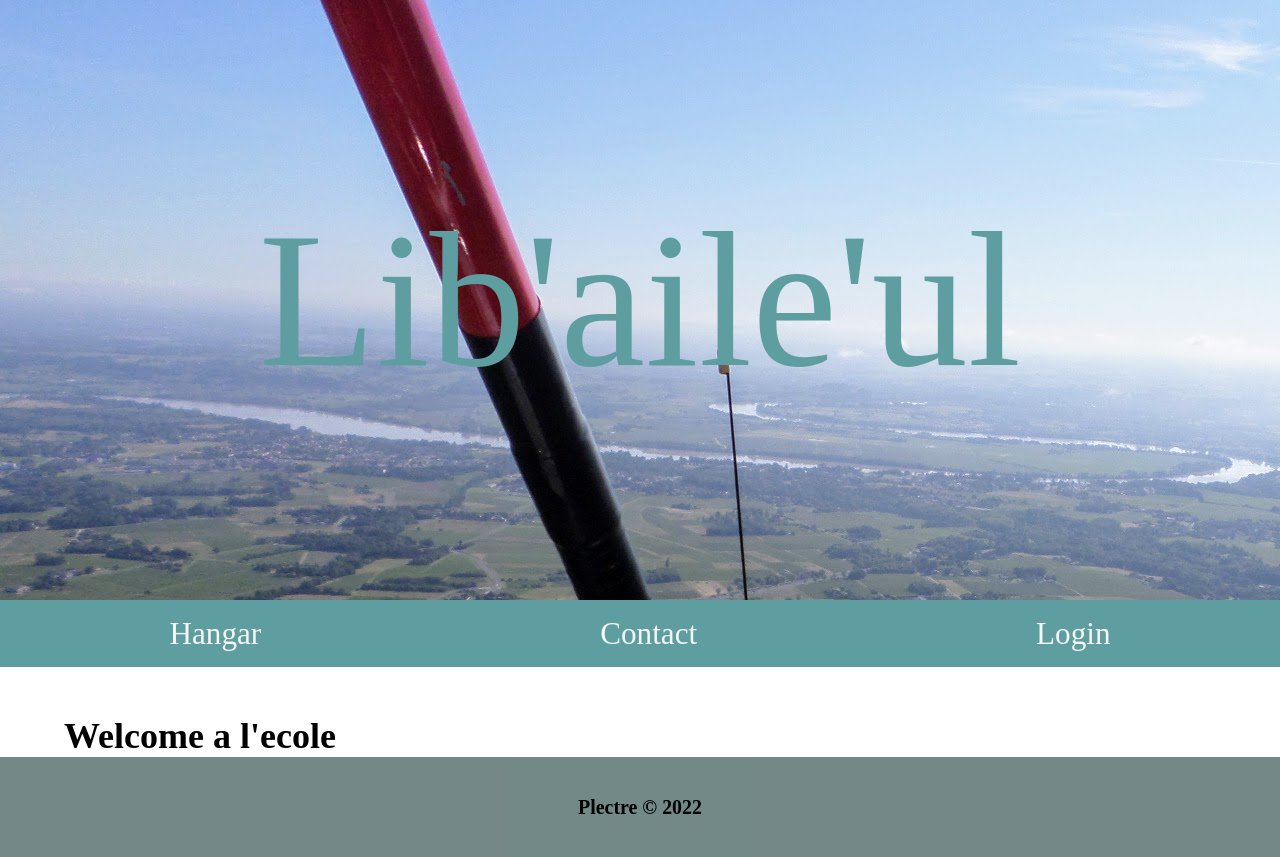
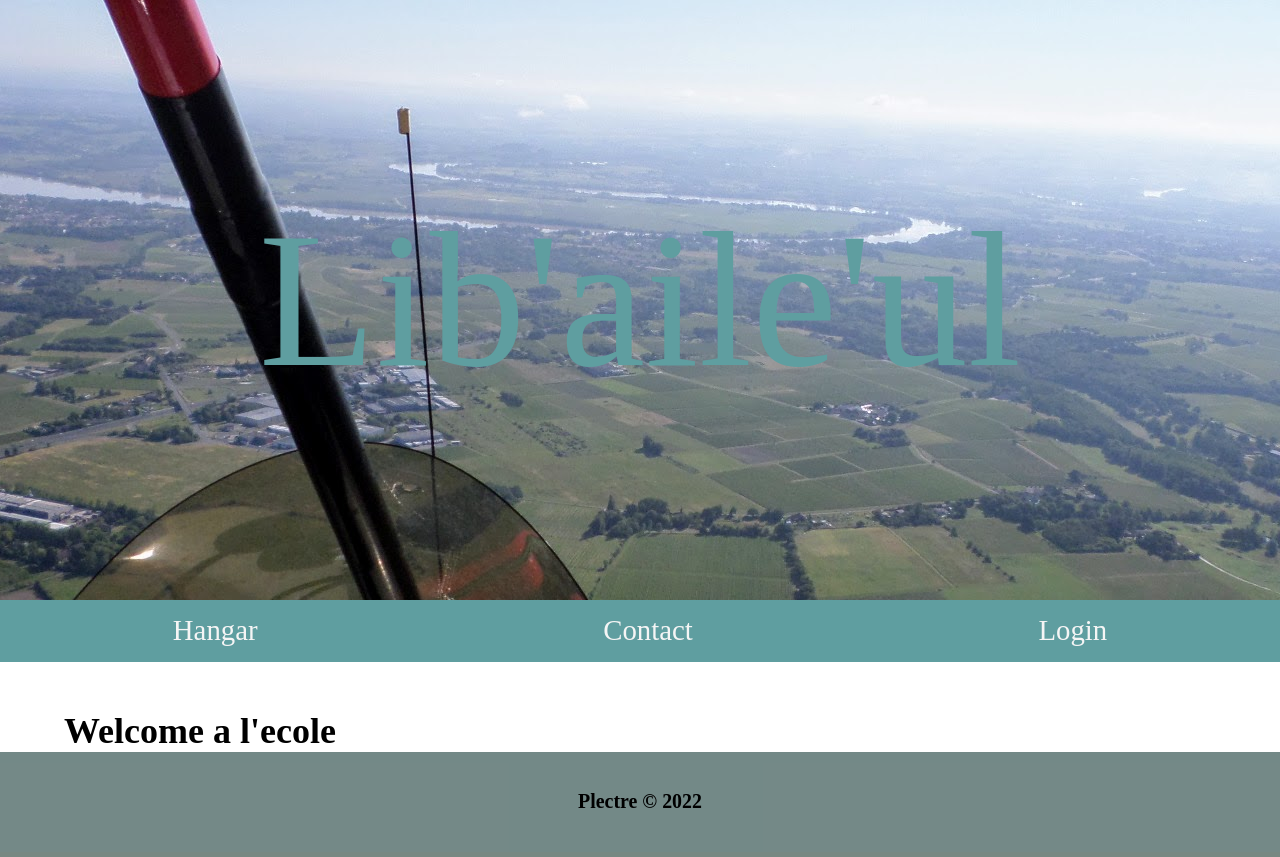
Before and after one commit to Plectre/libaileul, a Django app: page /ecole/ in a window 1280 px wide. After the commit the page ends 808 px from the top, so only its background shows below. Run offline with Django 4.2, Linux system fonts and the light colour scheme.

Commit message:
background center

```diff
--- a/hangar/static/css/main.css
+++ b/hangar/static/css/main.css
@@ -19,8 +19,7 @@
     display: flex;
     flex-direction: column;
     height: 200px;
-    background: url('./img/BG.jpg');
-    background-repeat: no-repeat;
+    background: url('./img/BG.jpg') no-repeat center;
 }
 
 .baniere-title {
@@ -45,7 +44,7 @@
     display: flex;
     flex: auto;
     justify-content: space-evenly;
-    font-size: 1.3em;
+    font-size: 1.2rem;
     padding: 0.5em 0.2em;
     text-decoration: none;
     color: whitesmoke;
@@ -76,7 +75,7 @@
 /* Weather */
 .weather-display {
     display:flex;
-    flex-direction:column;
+    flex-direction:row;
     align-items: center;
     margin: 60px 20px 60px 20px;
     padding: 20px 10px 20px 10px;
@@ -245,6 +244,10 @@
         font-size: 8rem;
     }
 
+    .weather-display {
+        flex-direction: column;
+    }
+
     .weather-display-items ul {
         display: flex;
         justify-content: center;
@@ -268,6 +271,10 @@
     .logbook-table table {
         font-size: 1em;
     }
+
+    .location-items {
+        width: 50%;
+    }
 }
 
 /* ============================= En dessus de 2000px ==================================*/
```
